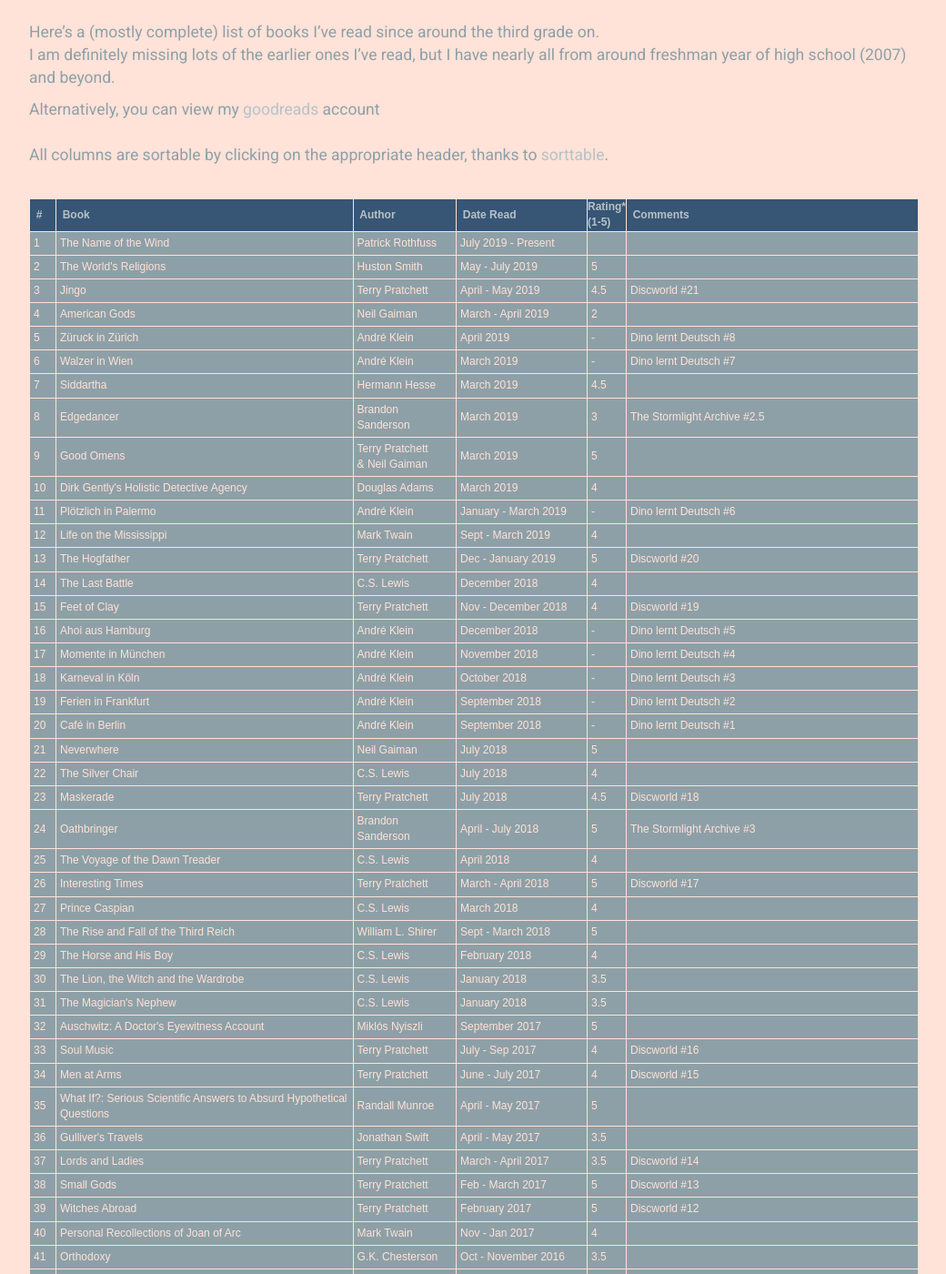
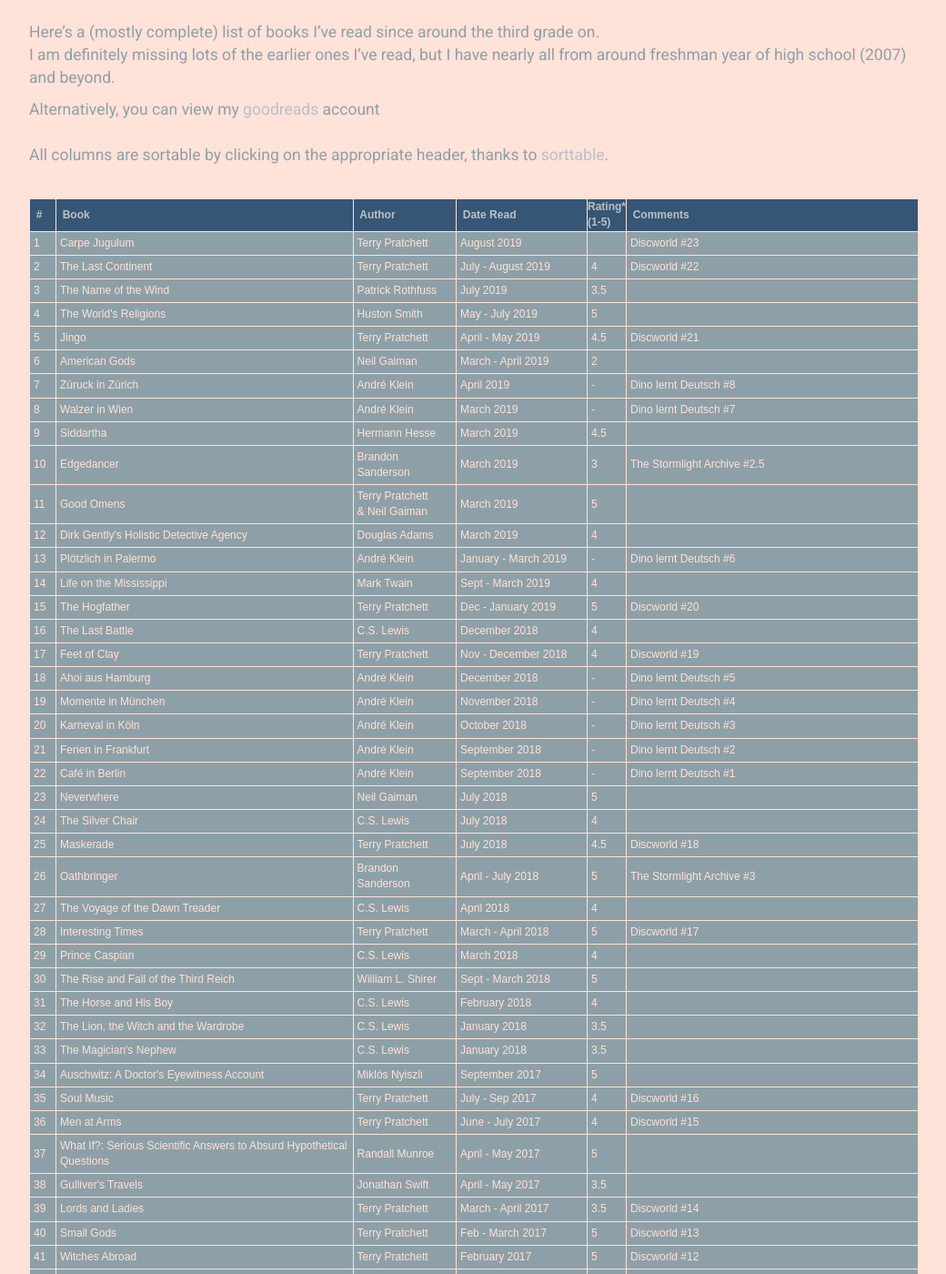
Before and after one commit to JeffSolo/jeffsolo.github.com, a Jekyll site: the page built from _posts/2015-03-30-books.md, in a window 1280 px wide and 1400 px high, scrolled down 299 px. Shown: the whole window at 91% size, without its empty margins (128-1168 px from the left). Built offline with Jekyll 4.4.1, drawn with Linux system fonts in a browser that asks for light colours; nearby versions of some CDN libraries; some of the changed text lies outside the part shown.

Commit message:
upated books

```diff
--- a/_includes/books.html
+++ b/_includes/books.html
@@ -29,7 +29,9 @@ tr{
 }
 </style><table class="tableizer-table sortable">
 <tr class="tableizer-firstrow fingerpointer"><th>&nbsp;&nbsp;#</th><th>&nbsp;&nbsp;Book</th><th>&nbsp;&nbsp;Author</th><th>&nbsp;&nbsp;Date Read</th><th>Rating*<br>(1-5)</th><th>&nbsp;&nbsp;Comments</th></tr>
-<tr><td>The Name of the Wind</td><td>Patrick Rothfuss</td><td sorttable_customkey="-63">July 2019 - Present</td><td></td><td></td></tr>
+<tr><td>Carpe Jugulum</td><td>Terry Pratchett</td><td sorttable_customkey="-65">August 2019</td><td></td><td>Discworld #23</td></tr>
+<tr><td>The Last Continent</td><td>Terry Pratchett</td><td sorttable_customkey="-64">July - August 2019</td><td>4</td><td>Discworld #22</td></tr>
+<tr><td>The Name of the Wind</td><td>Patrick Rothfuss</td><td sorttable_customkey="-63">July 2019</td><td>3.5</td><td></td></tr>
 <tr><td>The World's Religions</td><td>Huston Smith</td><td sorttable_customkey="-62">May - July 2019</td><td>5</td><td></td></tr>
 <tr><td>Jingo</td><td>Terry Pratchett</td><td sorttable_customkey="-61">April - May 2019</td><td>4.5</td><td>Discworld #21</td></tr>
 <tr><td>American Gods</td><td>Neil Gaiman</td><td sorttable_customkey="-60">March - April 2019</td><td>2</td><td></td></tr>
```
